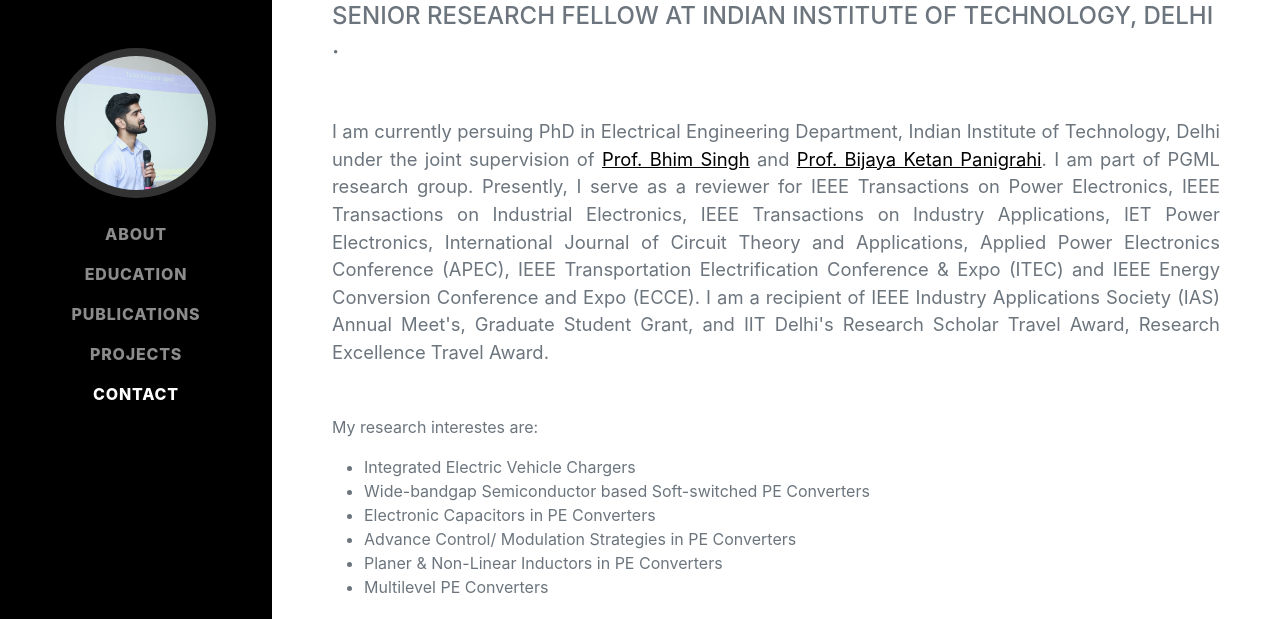
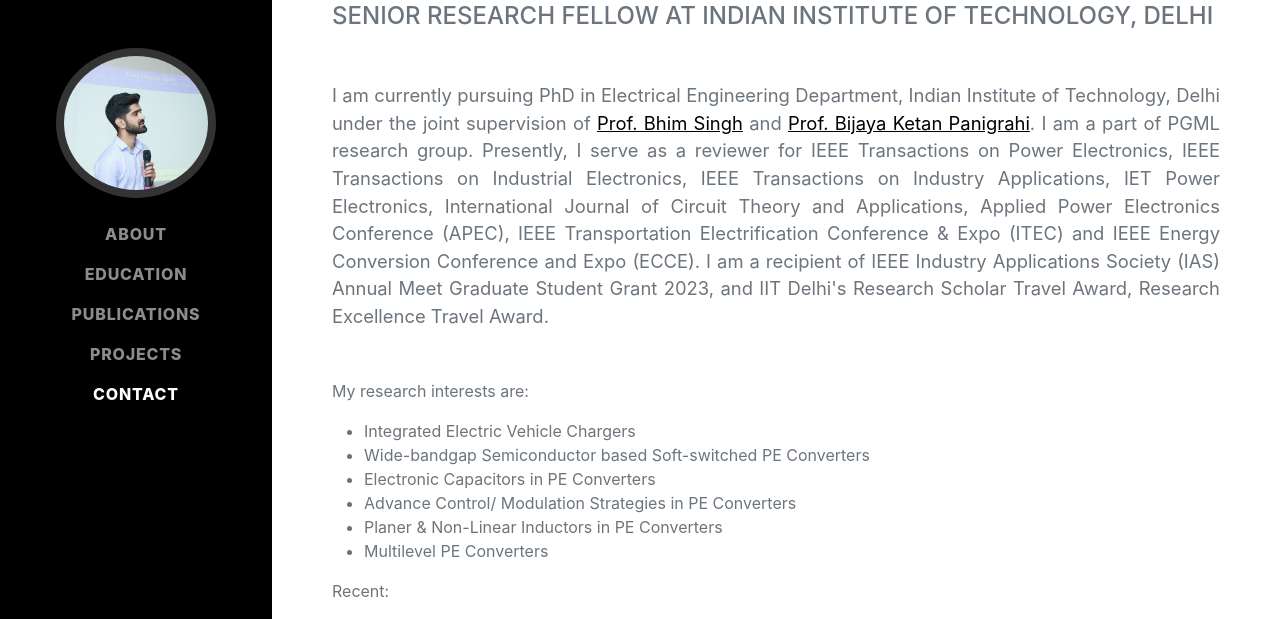
Before and after one commit to zarkab/zarkab.github.io, a plain HTML site: page index.html in a window 1280 px wide. Shown: the part 173-792 px from the top of the page. Drawn offline with nearby package versions, Linux system fonts and the light colour scheme; a web font is replaced by a local one.

Commit message:
Update index.html

```diff
--- a/index.html
+++ b/index.html
@@ -54,15 +54,15 @@
                 </div>
             </div>
                     <div class="subheading mb-5">
-                        Senior Research Fellow at Indian Institute of Technology, Delhi ·
+                        Senior Research Fellow at Indian Institute of Technology, Delhi
                         <!-- <a href="mailto:zarkab@gmail.com">zarkab@gmail.com</a> -->
                     </div>
-                    <p class="lead mb-5" align="justify">I am currently persuing PhD in Electrical Engineering Department, Indian Institute of Technology, Delhi under the joint supervision of
+                    <p class="lead mb-5" align="justify">I am currently pursuing PhD in Electrical Engineering Department, Indian Institute of Technology, Delhi under the joint supervision of
                        <a href="https://scholar.google.co.in/citations?user=0Goy0IcAAAAJ&hl=en">Prof. Bhim Singh</a> and <a href="https://scholar.google.com/citations?user=2d_EOToAAAAJ&hl=en"> Prof. Bijaya Ketan Panigrahi</a>.
-                         I am part of PGML research group. Presently, I serve as a reviewer for IEEE Transactions on Power Electronics, IEEE Transactions on Industrial Electronics, IEEE Transactions on Industry Applications, IET Power Electronics, International Journal of Circuit Theory and Applications, Applied Power Electronics Conference (APEC), IEEE Transportation Electrification Conference & Expo (ITEC) and IEEE Energy Conversion Conference and Expo (ECCE). I am a recipient of IEEE Industry Applications Society (IAS) Annual Meet's, Graduate Student Grant, and IIT Delhi's Research Scholar Travel Award, Research Excellence Travel Award.
+                         I am a part of PGML research group. Presently, I serve as a reviewer for IEEE Transactions on Power Electronics, IEEE Transactions on Industrial Electronics, IEEE Transactions on Industry Applications, IET Power Electronics, International Journal of Circuit Theory and Applications, Applied Power Electronics Conference (APEC), IEEE Transportation Electrification Conference & Expo (ITEC) and IEEE Energy Conversion Conference and Expo (ECCE). I am a recipient of IEEE Industry Applications Society (IAS) Annual Meet Graduate Student Grant 2023, and IIT Delhi's Research Scholar Travel Award, Research Excellence Travel Award.
                     </p>
                     <p>
-                        My research interestes are:
+                        My research interests are:
                         <ol class="s">
 
                         <li> Integrated Electric Vehicle Chargers</li>
```
